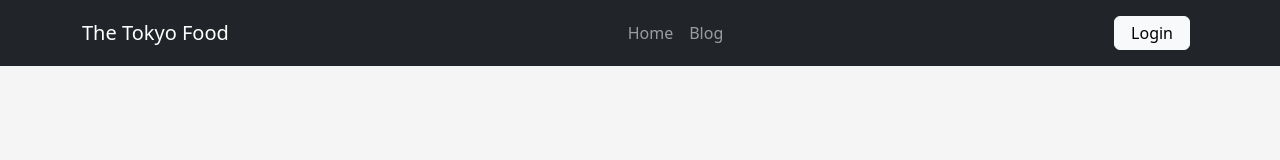
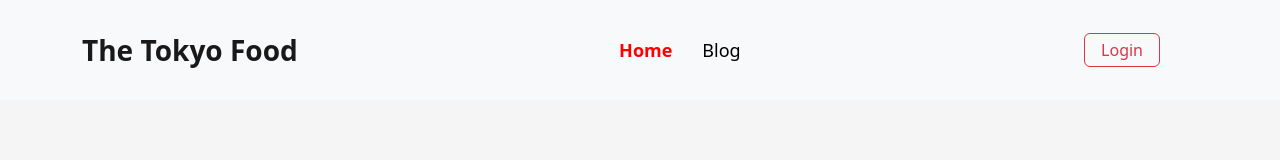
Before and after one commit to Washim-Akram/the-tokyo-food-client, a React (Vite) app: page / in a window 1280 px wide. Shown: the top 160 px of the page. Built offline with nearby package versions, Linux system fonts and the light colour scheme; no server answers.

Commit message:
Added active route feature using react router NavLink

```diff
--- a/src/components/Banner/Banner.jsx
+++ b/src/components/Banner/Banner.jsx
@@ -4,25 +4,25 @@ const Banner = () => {
     return (
         <div className='my-5 py-5'>
             <h2 className='display-6'>Top Recipes of the day</h2>
-            <p className='lead'>Sliding recipes are much more tasty as food than sliding images. :D</p>
+            <p className='lead mb-4'>Sliding recipes are much more tasty as food than sliding images. :D</p>
             <Carousel>
                 <Carousel.Item>
                     <img
                     style={{height: '500px'}}
-                    className="d-block w-100"
+                    className="d-block w-100 rounded"
                     src="https://d1nwfvw9iqnfnz.cloudfront.net/filters:autojpg()/filters:quality(80)/fit-in/1024x1024/gowithguide/posts/1549/130289.jpg"
                     alt="Onigiri"
                     />
                     <Carousel.Caption>
                     <h3>Onigiri</h3>
-                    <p>This is the most popular snack in Japan. No matter what time is it, or where you are, if you are hungry and you do not have time, you can buy an onigiri. Onigiris are rice balls seasoned in a variety of ways. Some of them are filled with chicken, vegetables, fish, pork, egg, and can be covered with a piece of seaweed. Some of them have just rice mixed with some sauce, vegetables, beans, furikake, and other simple ingredients. As you can see, you can find a huge variety of flavors for all palates. There are shops that only make onigiris, but aside from those, you can also just grab an onigiri and go from any convenience store or supermarket</p>
+                    <p>This is the most popular snack in Japan. No matter what time is it, or where you are, if you are hungry and you do not have time, you can buy an onigiri. Onigiris are rice balls seasoned in a variety of ways. Some of them are filled with chicken, vegetables, fish, pork, egg, and can be covered with a piece of seaweed. Some of them have just rice mixed with some sauce, vegetables, beans, furikake, and other simple ingredients.</p>
                     </Carousel.Caption>
                 </Carousel.Item>
 
                 <Carousel.Item>
                     <img
                     style={{height: '500px'}}
-                    className="d-block w-100"
+                    className="d-block w-100 rounded"
                     src="https://rimage.gnst.jp/livejapan.com/public/article/detail/a/00/00/a0000370/img/basic/a0000370_main.jpg?20201002142956"
                     alt="Norimaki Sushi"
                     />
@@ -35,7 +35,7 @@ const Banner = () => {
                 <Carousel.Item>
                     <img
                     style={{height: '500px'}}
-                    className="d-block w-100"
+                    className="d-block w-100 rounded"
                     src="https://d1nwfvw9iqnfnz.cloudfront.net/filters:autojpg()/filters:quality(80)/fit-in/1024x1024/planetyze/guidebook/848/5830.jpg"
                     alt="Sashimi"
                     />
--- a/src/components/Blog/Blog.jsx
+++ b/src/components/Blog/Blog.jsx
@@ -22,7 +22,8 @@ const Blog = () => {
                     <p className='fw-medium lead'>
                         The PropTypes utility give us a wide range of validators.
                         Below given the validators name :
-                        <ol>
+                    </p>
+                    <ol className="fw-semibold">
                             <li>Basic types</li>
                             <li>Render able types</li>
                             <li>Instance types</li>
@@ -31,7 +32,6 @@ const Blog = () => {
                             <li>Required types</li>
                             <li>Custom types</li>
                         </ol>
-                    </p>
                 </article>
 
                 <article className='bg-light p-5 rounded-2 mb-5'>
--- /dev/null
+++ b/src/components/NavBar/NavBar.css
@@ -0,0 +1,15 @@
+a {
+  text-decoration: none;
+  font-size: 18px;
+  color: #000;
+  margin-right: 30px;
+}
+
+a:hover {
+  color: gray;
+}
+
+a.active {
+  color: red;
+  font-weight: 600;
+}
--- a/src/components/NavBar/NavBar.jsx
+++ b/src/components/NavBar/NavBar.jsx
@@ -3,8 +3,10 @@ import { Button } from 'react-bootstrap';
 import Container from 'react-bootstrap/Container';
 import Nav from 'react-bootstrap/Nav';
 import Navbar from 'react-bootstrap/Navbar';
-import { Link } from 'react-router-dom';
+import { Link, NavLink } from 'react-router-dom';
 import { AuthContext } from '../../providers/AuthProvider';
+import './NavBar.css';
+
 
 const NavBar = () => {
     const {user, logOut} = useContext(AuthContext);
@@ -21,25 +23,44 @@ const NavBar = () => {
 
     return (
         <div>
-            <Navbar collapseOnSelect expand="lg" bg="dark" variant="dark">
+            <Navbar collapseOnSelect expand="lg" bg="light" variant="light" className='py-4'>
                 <Container>
-                    <Navbar.Brand as={Link} to='/'>The Tokyo Food</Navbar.Brand>
+                    <Navbar.Brand className='fw-bold fs-3' as={Link} to='/' title='The Tokyo Food'>The Tokyo Food</Navbar.Brand>
                     <Navbar.Toggle aria-controls="responsive-navbar-nav" />
                     <Navbar.Collapse id="responsive-navbar-nav">
+
                     <Nav className="mx-auto">
-                        <Nav.Link as={Link} to='/'>Home</Nav.Link>
-                        <Nav.Link as={Link} to='/blog'>Blog</Nav.Link>
+                        <NavLink
+                            title='Home'
+                            to="/"
+                            className={({ isActive, isPending }) =>
+                                isPending ? "pending" : isActive ? "active" : ""
+                            }
+                            >
+                            Home
+                        </NavLink>
+
+                        <NavLink
+                            title='Blog'
+                            to="/blog"
+                            className={({ isActive, isPending }) =>
+                                isPending ? "pending" : isActive ? "active" : ""
+                            }
+                            >
+                            Blog
+                        </NavLink>
+
                     </Nav>
                     <Nav>
                         {
                             user ?
                             <span className='d-flex flex-column flex-md-row align-items-md-center gap-4'>
-                                <img className='rounded-circle' style={{width: '40px', height: '40px'}} src={photoURL && photoURL} alt="Profile"
+                                <img className='rounded-circle' style={{width: '40px', height: '40px', cursor: 'pointer'}} src={photoURL && photoURL} alt="Profile"
                                 title={displayName && displayName} />
-                                <Button onClick={handleLogOut} variant="light">Logout</Button>
+                                <Button onClick={handleLogOut} variant="outline-danger" title='Logout'>Logout</Button>
                             </span> :
                                 <Nav.Link as={Link} to='/login'>
-                                    <Button variant="light" className='px-3 py-1'>Login</Button>
+                                    <Button variant="outline-danger" className='px-3 py-1' title='Login'>Login</Button>
                                 </Nav.Link>
                         }
 
```
